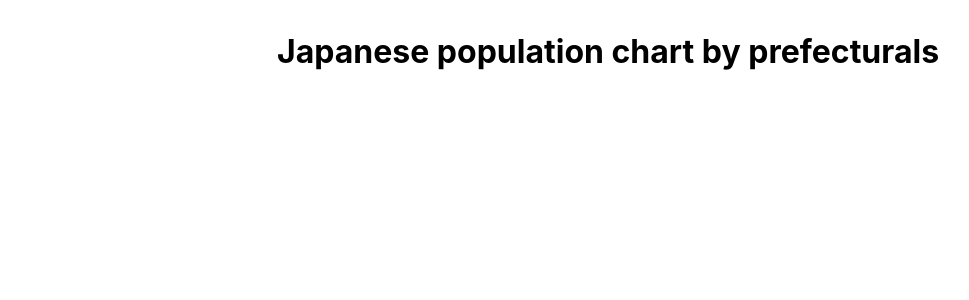
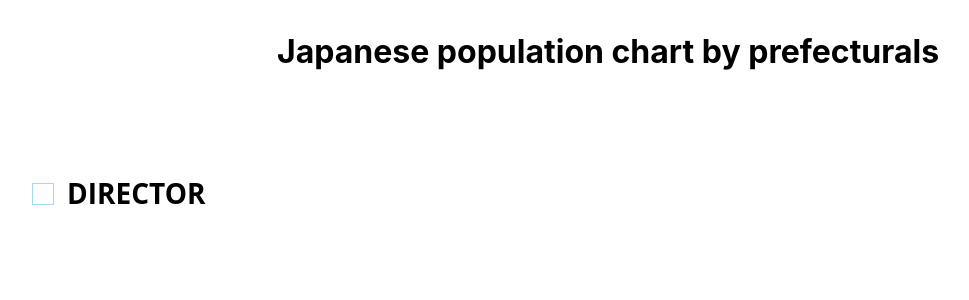
Before and after one commit to rzngnam1402/jp-population-chart, a Next.js app: page / in a window 1280 px wide. Shown: the top 300 px of the page, without its empty margins (32-1001 px from the left). Built offline with nearby package versions, Linux system fonts and the light colour scheme.

Commit message:
feat: add checkbox components

```diff
--- a/components/checkbox/checkbox.js
+++ b/components/checkbox/checkbox.js
@@ -2,14 +2,13 @@ import styles from './checkbox.module.css'
 
 const Checkbox = () => {
     return (
-        <div className='container'>
-            <div className="boxes">
-                <div className='box'>
-                    <input type="checkbox" id="director" />
+        <div className={styles.container}>
+            <div className={styles.boxes}>
+                <div className={styles.box}>
+                    <input className={styles.input} type="checkbox" id="director" />
                     <label htmlFor="director" ><h1>DIRECTOR</h1></label>
                 </div>
             </div>
-            <button type="text" className="submit" onClick={(event) => handleSubmit(event)}>Submit</button>
         </div >
     )
 }
--- a/components/checkbox/checkbox.module.css
+++ b/components/checkbox/checkbox.module.css
@@ -1,6 +1,6 @@
 .container {
     margin: 5rem 0rem;
-    background-color: #15172b;
+    background-color: white;
     border-radius: 5px;
     box-sizing: border-box;
 }
@@ -21,25 +21,25 @@
     margin-top: 5px;
 }
 
-input[type="checkbox"] {
+.input[type="checkbox"] {
     display: none;
 }
 
-input[type="checkbox"]+label {
+.input[type="checkbox"]+label {
     display: block;
     position: relative;
     padding-left: 35px;
     margin-bottom: 20px;
     font: 14px/20px 'Open Sans', Arial, sans-serif;
-    color: #ddd;
+    color: black;
     cursor: pointer;
 }
 
-input[type="checkbox"]+label:last-child {
+.input[type="checkbox"]+label:last-child {
     margin-bottom: 0;
 }
 
-input[type="checkbox"]+label:before {
+.input[type="checkbox"]+label:before {
     content: '';
     display: block;
     width: 20px;
@@ -53,7 +53,7 @@ input[type="checkbox"]+label:before {
     transition: all .12s, border-color .08s;
 }
 
-input[type="checkbox"]:checked+label:before {
+.input[type="checkbox"]:checked+label:before {
     width: 10px;
     top: -5px;
     left: 5px;
@@ -64,23 +64,3 @@ input[type="checkbox"]:checked+label:before {
     -webkit-transform: rotate(45deg);
     transform: rotate(45deg);
 }
-
-.submit {
-    background-color: #06b;
-    border-radius: 12px;
-    border: 0;
-    box-sizing: border-box;
-    color: #eee;
-    cursor: pointer;
-    font-size: 18px;
-    height: 50px;
-    margin-top: 38px;
-    margin-bottom: 50px;
-    text-align: center;
-    width: 95%;
-    margin-left: 1.4rem;
-}
-
-.submit:active {
-    background-color: #06b;
-}
--- a/pages/index.js
+++ b/pages/index.js
@@ -1,9 +1,11 @@
+import Checkbox from "../components/checkbox/checkbox";
 import Header from "../components/header/header";
 
 export default function Home() {
   return (
     <>
       <Header />
+      <Checkbox />
     </>
   )
 }
```
